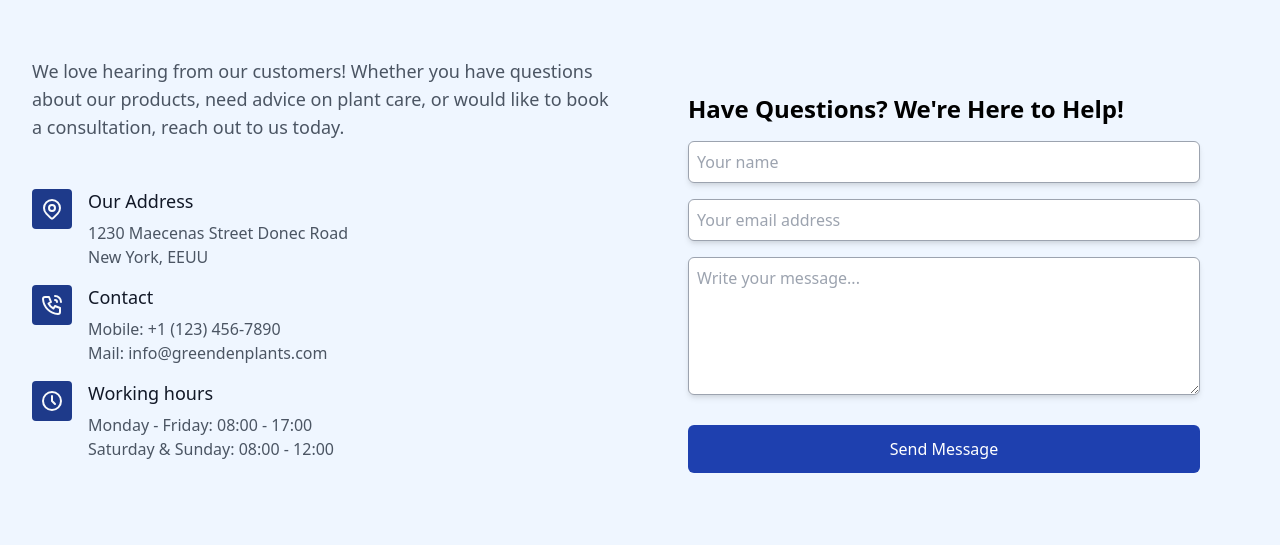
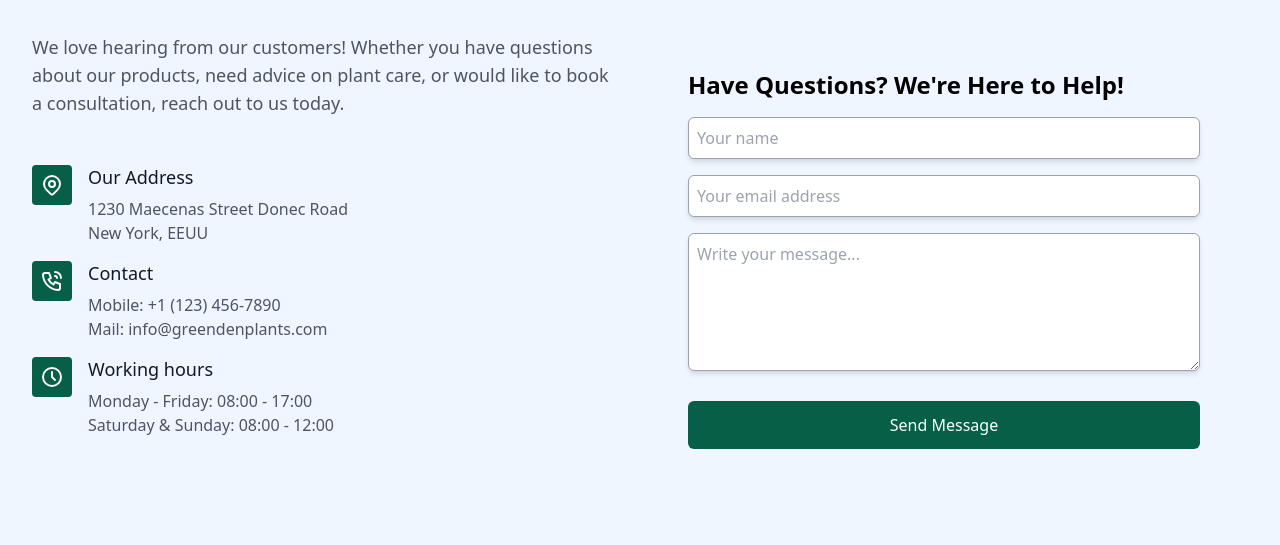
Before and after one commit to srkamesh/greenden-tailwind, a plain HTML site: page contact.html in a window 1280 px wide. Shown: the part 255-800 px from the top of the page. Drawn offline with nearby package versions, Linux system fonts and the light colour scheme.

Commit message:
contact Updated

```diff
--- a/contact.html
+++ b/contact.html
@@ -44,7 +44,6 @@
     </section>
 
     <!-----Contact Form-->
-git
     <section class="bg-blue-50 dark:bg-slate-800" id="contact">
         <div class="mx-auto max-w-7xl px-4 py-16 sm:px-6 lg:px-8 lg:py-20">
             <div class="mb-4">
@@ -65,7 +64,7 @@ git
                         </p>
                         <ul class="mb-6 md:mb-0">
                             <li class="flex">
-                                <div class="flex h-10 w-10 items-center justify-center rounded bg-blue-900 text-gray-50">
+                                <div class="flex h-10 w-10 items-center justify-center rounded bg-green-800 text-gray-50 ">
                                     <svg xmlns="http://www.w3.org/2000/svg" width="24" height="24" viewBox="0 0 24 24"
                                         fill="none" stroke="currentColor" stroke-width="2" stroke-linecap="round"
                                         stroke-linejoin="round" class="h-6 w-6">
@@ -83,7 +82,7 @@ git
                                 </div>
                             </li>
                             <li class="flex">
-                                <div class="flex h-10 w-10 items-center justify-center rounded bg-blue-900 text-gray-50">
+                                <div class="flex h-10 w-10 items-center justify-center rounded bg-green-800 text-gray-50">
                                     <svg xmlns="http://www.w3.org/2000/svg" width="24" height="24" viewBox="0 0 24 24"
                                         fill="none" stroke="currentColor" stroke-width="2" stroke-linecap="round"
                                         stroke-linejoin="round" class="h-6 w-6">
@@ -102,7 +101,7 @@ git
                                 </div>
                             </li>
                             <li class="flex">
-                                <div class="flex h-10 w-10 items-center justify-center rounded bg-blue-900 text-gray-50">
+                                <div class="flex h-10 w-10 items-center justify-center rounded bg-green-800 text-gray-50">
                                     <svg xmlns="http://www.w3.org/2000/svg" width="24" height="24" viewBox="0 0 24 24"
                                         fill="none" stroke="currentColor" stroke-width="2" stroke-linecap="round"
                                         stroke-linejoin="round" class="h-6 w-6">
@@ -136,7 +135,7 @@ git
                                 </div>
                             </div>
                             <div class="text-center">
-                                <button type="submit" class="w-full bg-blue-800 text-white px-6 py-3 font-xl rounded-md sm:mb-0">Send Message</button>
+                                <button type="submit" class="w-full bg-green-800 text-white px-6 py-3 font-xl rounded-md sm:mb-0">Send Message</button>
                             </div>
                         </form>
                     </div>
```
